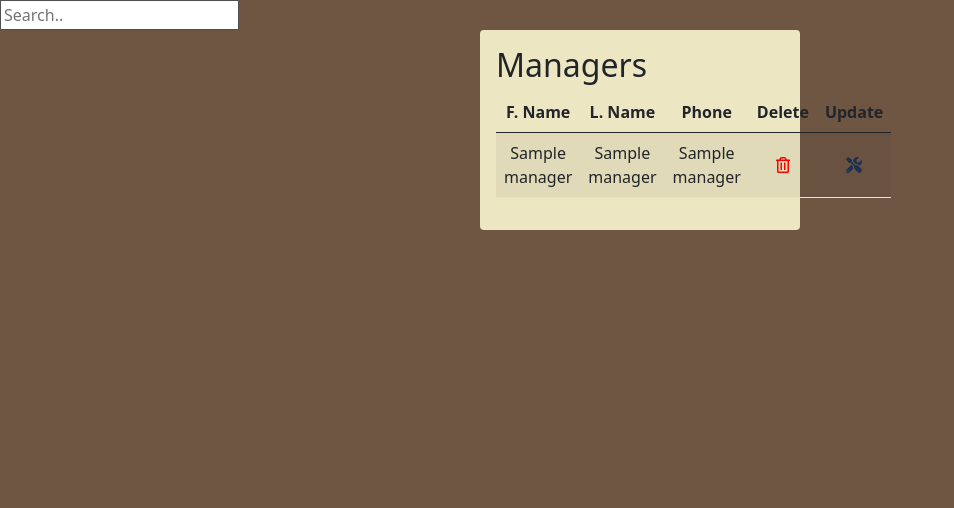
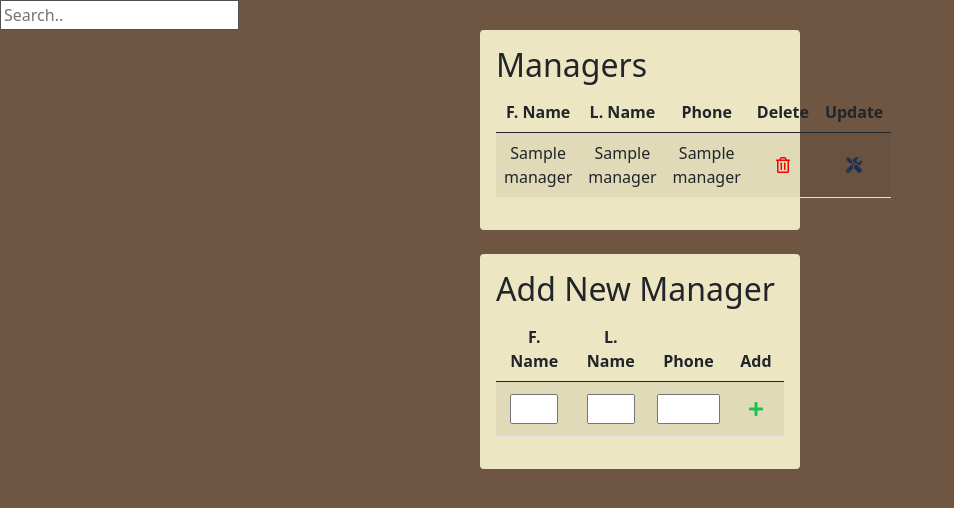
Before and after one commit to Summer23-CSCE-310-Database-Systems/github-setup-recordrecords, a Flask app: page /admin-mana in a window 1280 px wide. Shown: the top 508 px of the page, without its empty margins (0-954 px from the left). Run offline with Flask 3, Linux system fonts and the light colour scheme; a database or web service that is not in the repository returns one stand-in record (values such as "Sample title"); some libraries are stand-ins or nearby versions.

Commit message:
Added create manager function

```diff
--- a/app.py
+++ b/app.py
@@ -9,6 +9,21 @@ def connect_db():
 
     conn = psycopg2.connect(db_link)
     return conn
+
+def delete_from_db(table, _id, id_type):
+    # Open connection
+    conn = connect_db()
+    curr = conn.cursor()
+
+    # Table is the table you'll want to query, id_type is the specific attr, _id is the attr itself
+    query = f'DELETE FROM {table} WHERE {id_type} = {_id}'
+    print('executing', query)
+    curr.execute(query)
+    conn.commit()
+
+    # Close connection
+    curr.close()
+    conn.close()
 
 @app.route('/get_data', methods=['GET'])
 def get_table(table):
@@ -55,60 +70,67 @@ def search_cus():
     print('data',data)
     return render_template('search-cus.html', data=data)
 
+# Vinyl operations
 @app.route('/admin-vinyl')
 def manager_vinyl():
     data = get_table('vinyls')
     print('data',data)
     return render_template('admin-vinyl.html', data=data)
 
+@app.route('/admin-vinyl/delete', methods=['GET', 'POST'])
+def delete_vinyl():
+    if request.method == 'POST':
+        vin_id = request.form['del']
+        delete_from_db('vinyls', vin_id, 'vin_id')
+    return redirect(url_for('manager_vinyl'))
+
+@app.route('/admin-vinyl/update', methods=['GET', 'POST'])
+def update_vinyl():
+    if request.method == 'POST':
+        pass
+
+# Customer operations
 @app.route('/admin-cust')
 def manager_cust():
     data = get_table('customers')
     print('data', data)
     return render_template('admin-cust.html', data=data)
 
+@app.route('/admin-cust/delete', methods=['GET', 'POST'])
+def delete_cust():
+    if request.method == 'POST':
+        cust_id = request.form['del']
+        delete_from_db('customers', cust_id, 'cust_id')
+    return redirect(url_for('manager_cust'))
+
+# Manager operations
 @app.route('/admin-mana')
 def manager_mana():
     data = get_table('managers')
     print('data', data)
     return render_template('admin-manager.html', data=data)
 
-@app.route('/admin-vinyl/delete', methods = ['GET', 'POST'])
-def delete_vinyl():
+@app.route('/admin-mana/create', methods=['GET', 'POST'])
+def create_mana():
     if request.method == 'POST':
-        conn = connect_db()
-        curr = conn.cursor()
+        print(request.form)
+        if all([request.form[item] != '' for item in request.form]):
+            print("HELP")
+            # All items are accounted for
+            query = f"""
+            INSERT INTO managers (mana_fname, mana_lname, mana_phone)
+            VALUES ('{request.form['fname']}', '{request.form['lname']}', '{request.form['phone']}')
+            """
+            conn = connect_db()
+            curr = conn.cursor()
 
-        vin_id = request.form['del']
-        query = f'DELETE FROM vinyls WHERE vin_id = {vin_id}'
-        print('executing', query)
-        curr.execute(query)
-        conn.commit()
+            print('executing', query)
 
-        curr.close()
-        conn.close()
-    return redirect(url_for('manager_vinyl'))
-
-@app.route('/admin-vinyl/update', methods = ['GET', 'POST'])
-def update_vinyl():
-    if request.method == 'POST':
-        pass
-
-@app.route('/admin-cust/delete', methods=['GET', 'POST'])
-def delete_cust():
-    if request.method == 'POST':
-        conn = connect_db()
-        curr = conn.cursor()
-
-        cust_id = request.form['del']
-        query = f'DELETE FROM customers WHERE cust_id = {cust_id}'
-        print('executing', query)
-        curr.execute(query)
-        conn.commit()
-
-        curr.close()
-        conn.close()
-    return redirect(url_for('manager_cust'))
+            curr.execute(query)
+            conn.commit()
+            curr.close()
+            conn.close()
+    return redirect(url_for('manager_mana'))
 
 if __name__ == "__main__":
     app.run(debug=True)
--- a/templates/admin-manager.html
+++ b/templates/admin-manager.html
@@ -48,9 +48,34 @@
 
             <!-- Populate table rows dynamically with JavaScript -->
         </table>
-
     </div>
 
+    <br>
+
+    <div class="container rounded flex-column p-3 w-25 h-100" style="background-color: #ECE6C2">
+        <h2>Add New Manager</h2>
+        <form action="/admin-mana/create" method="post" id="cre-form"></form>
+        <table id="myTable" class="table table-striped">
+            <thead>
+                <tr id="row-header text-center align-middle">
+                    <th style="text-align: center;">F. Name</th>
+                    <th style="text-align: center;">L. Name</th>
+                    <th style="text-align: center;">Phone</th>
+                    <th style="text-align: center;">Add</th>
+                </tr>
+            </thead>
+
+            <tr class="text-center align-middle">
+                <td><input style="width:80%;" type="text" name="fname" id="fname" form="cre-form"></td>
+                <td><input style="width:80%;" type="text" name="lname" id="lname" form="cre-form"></td>
+                <td><input style="width:100%;" type="text" name="phone" id="phone" form="cre-form"></td>
+                <td><button type="submit" class="btn btn-default btn-md" form="cre-form"><i class="fas fa-plus" style="color: #1ec250;"></i>
+                </button></td>
+            </tr>
+
+            <!-- Populate table rows dynamically with JavaScript -->
+        </table>
+    </div>
     <!-- Bootstrap Javascripts -->
     <script src="https://cdn.jsdelivr.net/npm/bootstrap@5.0.2/dist/js/bootstrap.bundle.min.js"></script>
 
```
